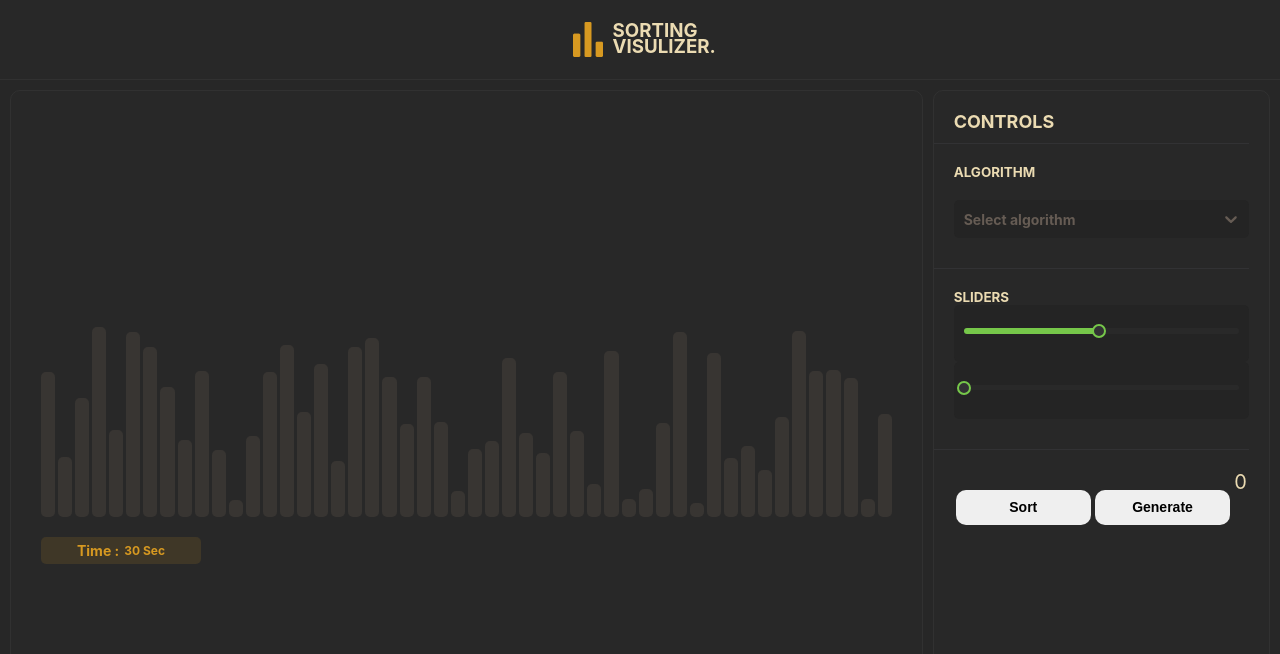
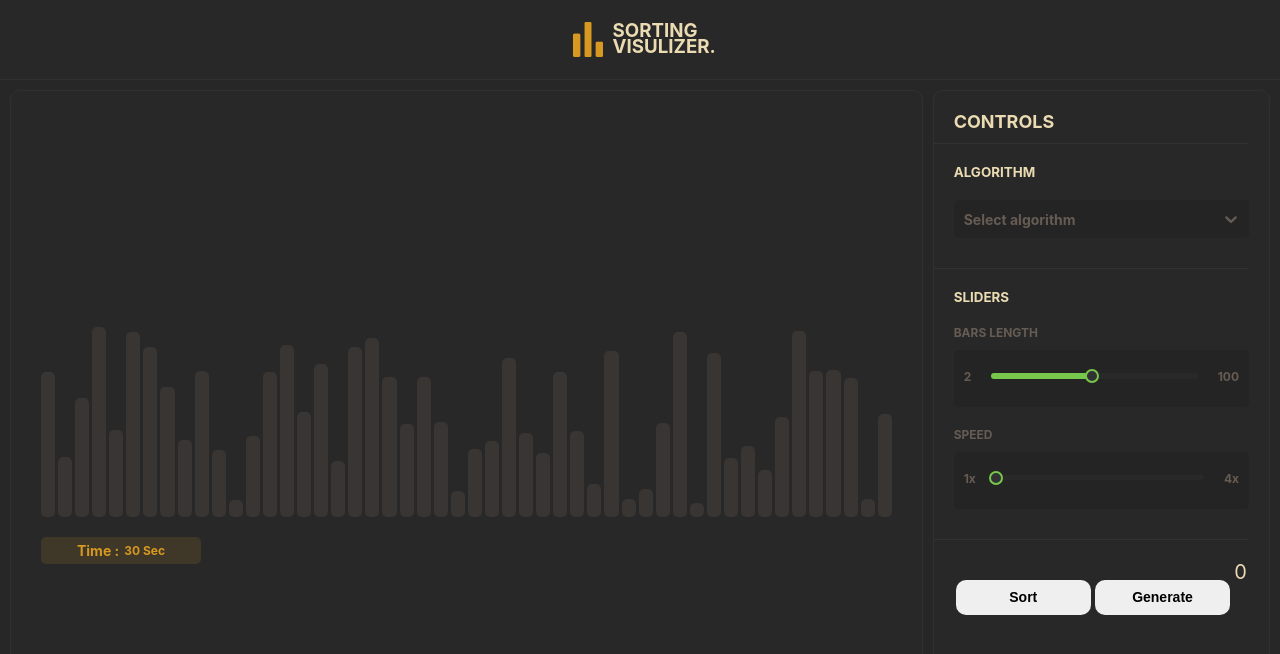
Before and after one commit to udhaybegyall/sorting-visualizer, a React (Create React App) app: page / in a window 1280 px wide. Shown: the top 654 px of the page. Built offline with nearby package versions, Linux system fonts and the light colour scheme.

Commit message:
sidebar-updated

```diff
--- a/src/components/sidebar.tsx
+++ b/src/components/sidebar.tsx
@@ -48,12 +48,24 @@ const Sidebar = () => {
 
                     <h6 style={{ marginTop: "20px" }}>SLIDERS</h6>
 
-                    <div className="sliders">
-                        <Slider defaultValue={50} min={2} max={100} onChange={handleBars} />
+
+                    <div className="slider-container">
+                        <h5>BARS LENGTH</h5>
+                        <div className="sliders">
+                            <p id='p1'>2</p>
+                            <Slider defaultValue={50} min={2} max={100} onChange={handleBars} />
+                            <p id='p2'>100</p>
+                        </div>
                     </div>
 
-                    <div className="sliders">
-                        <Slider defaultValue={1} min={1} max={4} onChange={handleDelay} />
+
+                    <div className="slider-container">
+                        <h5>SPEED</h5>
+                        <div className="sliders">
+                            <p id='p1'>1x</p>
+                            <Slider defaultValue={1} min={1} max={4} onChange={handleDelay} />
+                            <p id='p2'>4x</p>
+                        </div>
                     </div>
 
                     <hr style={hrStyles.hrStyle_two} />
```
